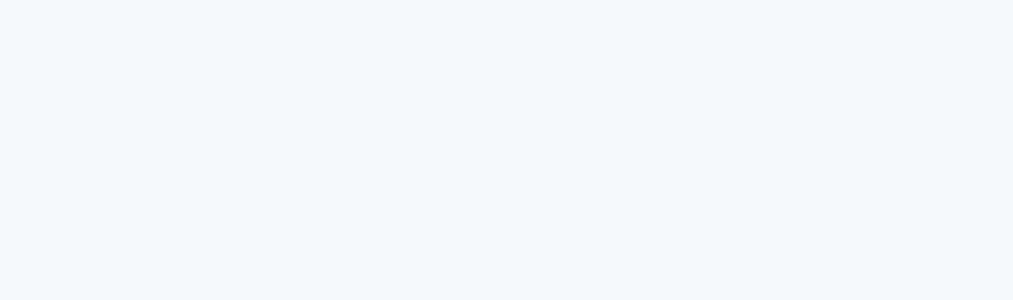
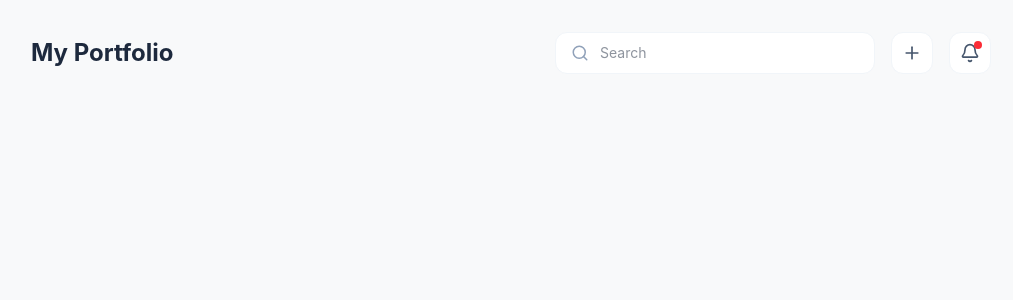
Before and after one commit to Rengkat/zojatech-assessment, a React (Vite) app: page /portfolio in a window 1280 px wide. Before the commit this address had no page. Shown: the top 300 px of the page, without its empty margins (257-1270 px from the left). Built offline with nearby package versions, Linux system fonts and the light colour scheme.

Commit message:
add: dashboard layout

```diff
--- a/src/App.tsx
+++ b/src/App.tsx
@@ -1,11 +1,12 @@
 import { BrowserRouter, Navigate, Route, Routes } from "react-router-dom";
 import { AuthLayout } from "./layouts/AuthLayout";
-import { RegisterOptions } from "./pages/RegisterOptions";
-import { RegisterForm } from "./pages/RegisterForm";
-import { CheckMail } from "./pages/CheckMail";
-import { VerifyEmail } from "./pages/VerifyEmail";
-import { VerifiedSuccess } from "./pages/VerifiedSuccess";
-import { Login } from "./pages/Login";
+import { RegisterOptions } from "./pages/auth/RegisterOptions";
+import { RegisterForm } from "./pages/auth/RegisterForm";
+import { CheckMail } from "./pages/auth/CheckMail";
+import { VerifyEmail } from "./pages/auth/VerifyEmail";
+import { VerifiedSuccess } from "./pages/auth/VerifiedSuccess";
+import { Login } from "./pages/auth/Login";
+import { DashboardLayout } from "./layouts/DashboardLayout";
 
 function App() {
   return (
@@ -21,6 +22,7 @@ function App() {
           <Route path="verified-success" element={<VerifiedSuccess />} />
           <Route path="login" element={<Login />} />
         </Route>
+        <Route path="/portfolio" element={<DashboardLayout />}></Route>
       </Routes>
     </BrowserRouter>
   );
--- a/src/layouts/DashboardLayout.tsx
+++ b/src/layouts/DashboardLayout.tsx
@@ -0,0 +1,44 @@
+import React from "react";
+import { Outlet } from "react-router-dom";
+// import { Sidebar } from "./Sidebar"; // Your existing sidebar component
+import { Search, Plus, Bell } from "lucide-react";
+
+export const DashboardLayout: React.FC = () => {
+  return (
+    <div className="min-h-screen bg-[#F8F9FA] pl-64">
+      {/* <Sidebar /> */}
+      <div className="p-8 max-w-[1600px] mx-auto">
+        <header className="flex justify-between items-center mb-8">
+          <h1 className="text-2xl font-bold text-slate-800">My Portfolio</h1>
+          <div className="flex items-center gap-4">
+            <div className="relative w-80">
+              <Search
+                className="absolute left-4 top-1/2 -translate-y-1/2 text-slate-400"
+                size={18}
+              />
+              <input
+                type="text"
+                placeholder="Search"
+                className="w-full bg-white pl-11 pr-4 py-2.5 rounded-xl border border-slate-100 focus:outline-none focus:ring-2 focus:ring-brand-orange/20 focus:border-brand-orange text-sm"
+              />
+            </div>
+            <button
+              title="button"
+              className="p-2.5 bg-white rounded-xl border border-slate-100 text-slate-600 hover:bg-slate-50">
+              <Plus size={20} />
+            </button>
+            <button
+              title="button"
+              className="p-2.5 bg-white rounded-xl border border-slate-100 text-slate-600 hover:bg-slate-50 relative">
+              <Bell size={20} />
+              <span className="absolute top-2 right-2 w-2 h-2 bg-red-500 rounded-full"></span>
+            </button>
+          </div>
+        </header>
+
+        {/* Dynamic Inner Dashboard Routes Swap Here */}
+        <Outlet />
+      </div>
+    </div>
+  );
+};
--- a/src/pages/CheckMail.tsx
+++ b/src/pages/auth/CheckMail.tsx
@@ -1,6 +1,6 @@
 import React from "react";
 import { useNavigate } from "react-router-dom";
-import mailBox from "../assets/mailbox.svg";
+import mailBox from "../../assets/mailbox.svg";
 export const CheckMail: React.FC = () => {
   const navigate = useNavigate();
 
--- a/src/pages/VerifiedSuccess.tsx
+++ b/src/pages/auth/VerifiedSuccess.tsx
@@ -1,6 +1,6 @@
 import React from "react";
 import { useNavigate } from "react-router-dom";
-import verifieEmailIcon from "../assets/verifiedEmail.svg";
+import verifieEmailIcon from "../../assets/verifiedEmail.svg";
 
 export const VerifiedSuccess: React.FC = () => {
   const navigate = useNavigate();
@@ -18,7 +18,7 @@ export const VerifiedSuccess: React.FC = () => {
       </p>
 
       <button
-        onClick={() => navigate("/portfolio")}
+        onClick={() => navigate("/dashboard")}
         className="w-full bg-brand-orange hover:bg-orange-600 text-white font-medium py-3 rounded-xl text-sm transition-colors shadow-sm">
         Continue
       </button>
--- a/src/pages/VerifyEmail.tsx
+++ b/src/pages/auth/VerifyEmail.tsx
@@ -62,7 +62,7 @@ export const VerifyEmail: React.FC = () => {
 
   const handleConfirm = (e: React.FormEvent) => {
     e.preventDefault();
-    navigate("/register/success");
+    navigate("/verified-success");
   };
 
   return (
```
Also changed, not shown: src/pages/PortfolioMainContent.tsx (added), src/pages/auth/Login.tsx (renamed from src/pages/Login.tsx), src/pages/auth/RegisterForm.tsx (renamed from src/pages/RegisterForm.tsx), src/pages/auth/RegisterOptions.tsx (renamed from src/pages/RegisterOptions.tsx).
